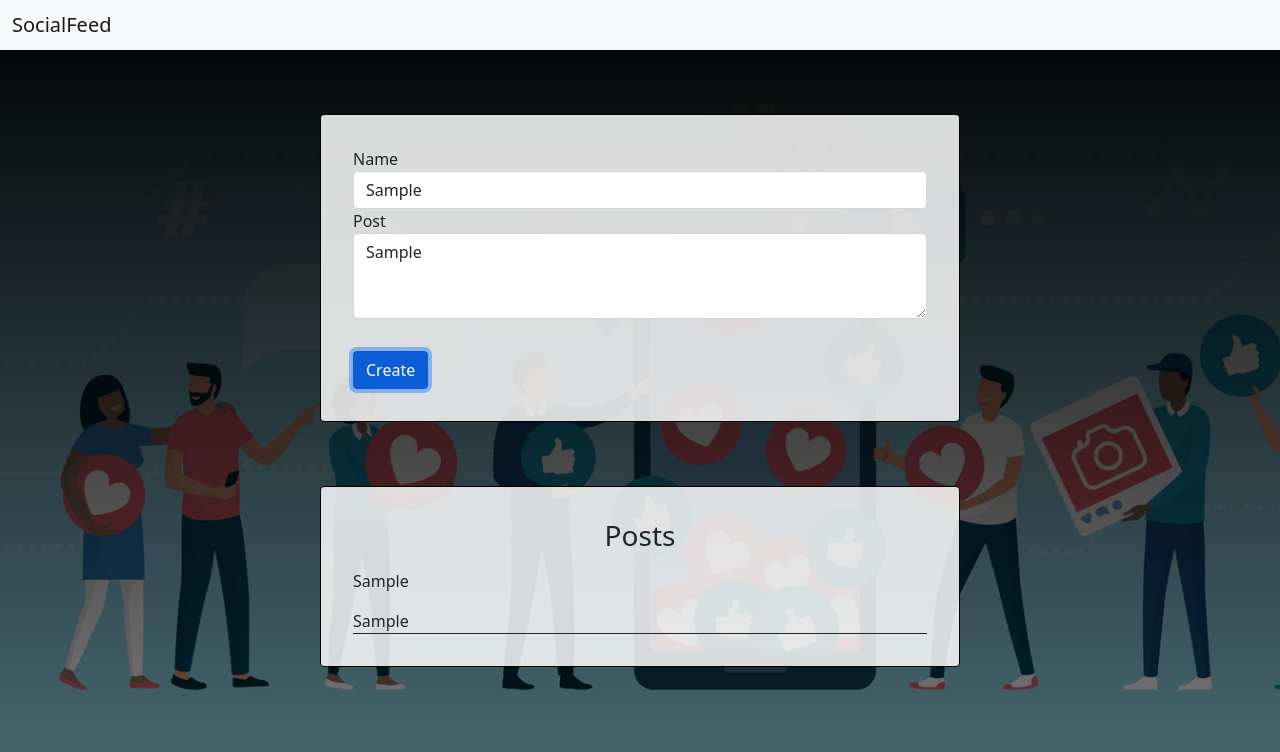
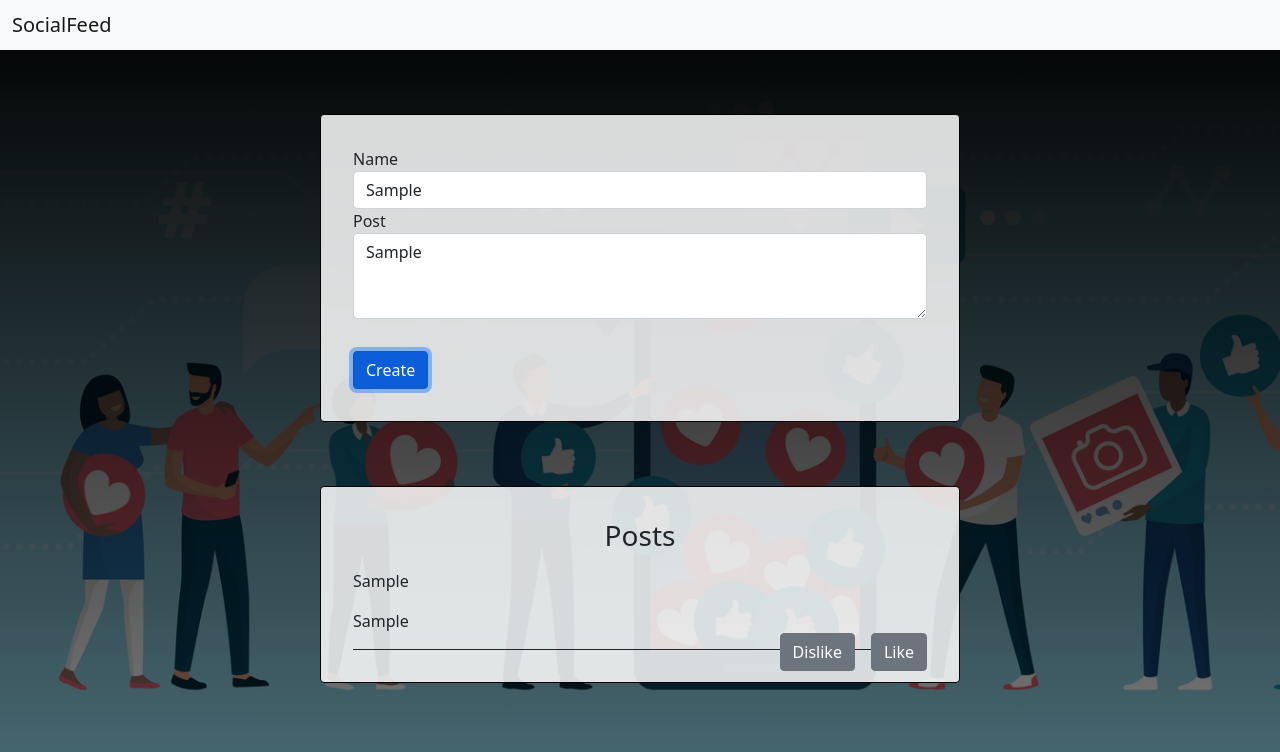
Before and after one commit to Adamgd91/socialfeed, a React (Create React App) app: page / in a window 1280 px wide. Both pictures are taken after typing "Sample", "Sample" into the empty fields and a click on the button "Create". Shown: the top 752 px of the page. Built offline with nearby package versions, Linux system fonts and the light colour scheme.

Commit message:
added the dislike and like button

```diff
--- a/src/App.js
+++ b/src/App.js
@@ -5,7 +5,6 @@ import React, { useState } from "react";
 import CreatePost from "./Components/CreatePost";
 import DisplayPosts from "./Components/DisplayPosts";
 import NavBar from "./Components/NavBar";
-import Post from "./Components/Post";
 
 function App() {
   const [entries, setEntries] = useState([]);
@@ -19,7 +18,6 @@ function App() {
       <NavBar />
       <CreatePost addNewPost={addNewPosts} />
       <DisplayPosts parentEntries={entries} />
-      {/* <Post parentEntries={entries} /> */}
     </div>
   );
 }
--- a/src/Components/DisplayPosts.jsx
+++ b/src/Components/DisplayPosts.jsx
@@ -1,4 +1,4 @@
-import React from "react";
+import React, { useState } from "react";
 
 function DisplayPosts(props) {
   return (
@@ -18,7 +18,24 @@ function DisplayPosts(props) {
               >
                 {entry.userName}
               </div>
-              <div>{entry.post}</div>
+              <div style={{ marginTop: "1em", marginBottom: "1em" }}>
+                {entry.post}
+              </div>
+              <div>
+                <button
+                  className="btn btn-secondary float-end"
+                  onClick="hi"
+                  style={{ marginTop: "-1em", marginLeft: "1em" }}
+                >
+                  Like
+                </button>
+                <button
+                  className="btn btn-secondary float-end"
+                  style={{ marginTop: "-1em" }}
+                >
+                  Dislike
+                </button>
+              </div>
             </div>
           );
         })}
--- a/src/Components/Post.jsx
+++ /dev/null
@@ -1,8 +0,0 @@
-import DisplayPosts from "./DisplayPosts";
-import React from "react";
-
-const Post = (props) => {
-  return <div></div>;
-};
-
-export default Post;
--- a/src/style.css
+++ b/src/style.css
@@ -15,3 +15,7 @@ body {
   background-color: rgba(255, 255, 255, 0.842);
   padding: 2em;
 }
+
+#logo {
+  background-color: aqua;
+}
```
